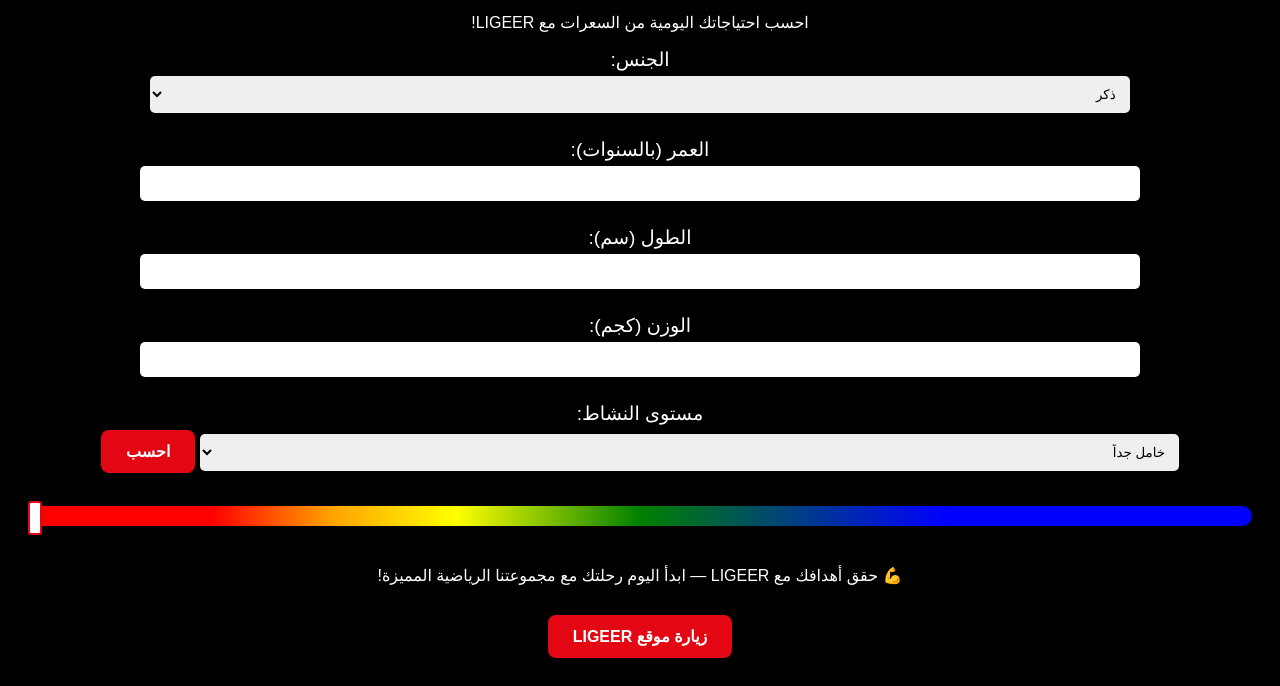
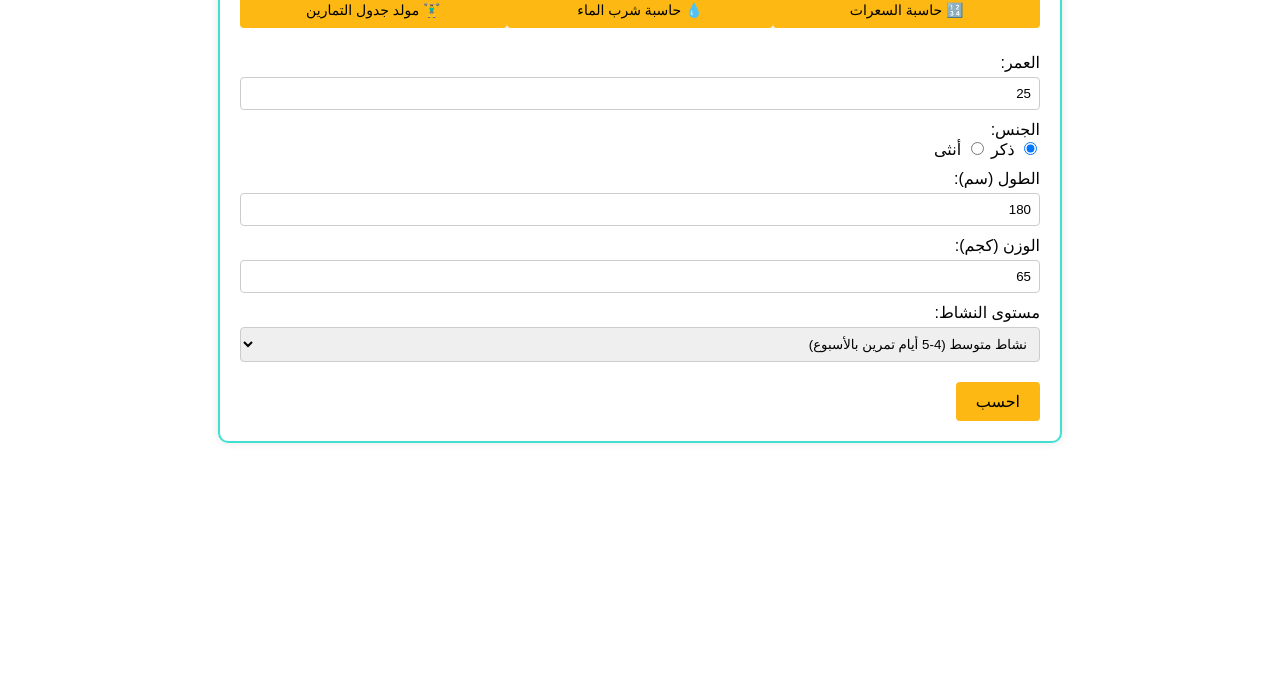
Before and after one commit to ahmed8596/ligeer_calorie_calc, a plain HTML site: page index.html in a window 1280 px wide. Shown: the part 114-800 px from the top of the page. Drawn offline with Linux system fonts and the light colour scheme.

Commit message:
Add files via upload

```diff
--- a/index.html
+++ b/index.html
@@ -2,173 +2,271 @@
 <!DOCTYPE html>
 <html lang="ar" dir="rtl">
 <head>
-    <meta charset="UTF-8" />
+    <meta charset="UTF-8">
     <meta name="viewport" content="width=device-width, initial-scale=1.0"/>
-    <title>🏋️‍♂️ حاسبة السعرات LIGEER</title>
+    <title>مركز الصحة واللياقة - LIGEER</title>
     <style>
         body {
             font-family: Arial, sans-serif;
-            background-color: #000000;
-            color: #FFFFFF;
-            text-align: center;
+            background-color: #ffffff;
+            color: #000000;
             padding: 20px;
+            max-width: 800px;
+            margin: auto;
+            border: 2px solid #40E0D0;
+            border-radius: 10px;
+            box-shadow: 0 0 10px rgba(0,0,0,0.1);
         }
         h1 {
-            color: #E30613;
-            margin-top: 40px;
+            text-align: center;
+            color: #FDB813;
+            margin-bottom: 20px;
+        }
+        .nav-buttons {
+            display: flex;
+            justify-content: space-between;
+            flex-wrap: wrap;
+            margin-bottom: 20px;
+        }
+        .nav-buttons button {
+            background-color: #FDB813;
+            color: #000000;
+            border: none;
+            padding: 10px 15px;
+            margin: 5px 0;
+            cursor: pointer;
+            border-radius: 4px;
+            font-size: 14px;
+            flex: 1 1 30%;
+        }
+        .nav-buttons button:hover {
+            background-color: #f0b400;
         }
         label {
             display: block;
-            margin: 10px 0 5px;
-            font-size: 1.2em;
+            margin-top: 10px;
         }
-        input, select {
-            padding: 10px;
-            width: 80%;
-            margin-bottom: 15px;
+        input[type="number"], select {
+            width: 100%;
+            padding: 8px;
+            margin-top: 5px;
+            border: 1px solid #ccc;
+            border-radius: 4px;
+            box-sizing: border-box;
+        }
+        button.calc-btn {
+            background-color: #FDB813;
+            color: #000000;
+            border: none;
+            padding: 10px 20px;
+            margin-top: 20px;
+            cursor: pointer;
+            border-radius: 4px;
+            font-size: 16px;
+        }
+        button.calc-btn:hover {
+            background-color: #f0b400;
+        }
+        .card {
+            border: 1px solid #ccc;
             border-radius: 5px;
-            border: none;
+            padding: 15px;
+            margin-top: 10px;
+            text-align: center;
+            box-sizing: border-box;
         }
-        button {
-            padding: 12px 25px;
-            background-color: #E30613;
-            color: #FFFFFF;
-            font-weight: bold;
-            border: none;
-            border-radius: 8px;
-            cursor: pointer;
-            font-size: 1em;
+        .advice-list {
+            text-align: right;
+            margin-top: 15px;
         }
-        .result {
-            margin-top: 20px;
-            font-size: 1.3em;
-            color: #FFD700;
+        .advice-list li {
+            margin-bottom: 5px;
+            line-height: 1.6;
         }
         .bmi-bar {
-            margin-top: 20px;
-            height: 20px;
-            background: linear-gradient(to right, red 15%, orange 25%, yellow 35%, green 50%, blue 75%);
             position: relative;
-            border-radius: 10px;
+            height: 30px;
+            background: linear-gradient(to right,
+                #2196F3 18.5%,
+                #4CAF50 24.9%,
+                #FFEB3B 29.9%,
+                #FFC107 34.9%,
+                #FF5722 39.9%,
+                #F44336 100%
+            );
+            border-radius: 15px;
+            overflow: hidden;
+            margin-bottom: 5px;
         }
         .bmi-indicator {
             position: absolute;
-            top: -5px;
-            width: 10px;
-            height: 30px;
-            background-color: #FFFFFF;
-            border: 2px solid #E30613;
-            border-radius: 3px;
+            top: -20px;
+            width: 0;
+            height: 0;
+            border-left: 10px solid transparent;
+            border-right: 10px solid transparent;
+            border-bottom: 15px solid #000000;
         }
-        .footer {
-            margin-top: 30px;
-        }
-        .footer a {
-            display: inline-block;
-            padding: 12px 25px;
-            background-color: #E30613;
-            color: #FFFFFF;
-            text-decoration: none;
-            border-radius: 8px;
-            font-size: 1em;
-            font-weight: bold;
+        .bmi-scale {
+            display: flex;
+            justify-content: space-between;
+            font-size: 12px;
         }
     </style>
 </head>
 <body>
-    <h1>🏋️‍♂️ حاسبة السعرات LIGEER</h1>
-    <p>احسب احتياجاتك اليومية من السعرات مع LIGEER!</p>
+    <h1>مركز الصحة واللياقة - LIGEER</h1>
 
+    <div class="nav-buttons">
+        <button onclick="showSection('calories')">🔢 حاسبة السعرات</button>
+        <button onclick="showSection('water')">💧 حاسبة شرب الماء</button>
+        <button onclick="showSection('workout')">🏋️‍♂️ مولد جدول التمارين</button>
+    </div>
+
+    <!-- حاسبة السعرات -->
+    <div id="calories-section">
         <form id="calorieForm">
-        <label for="gender">الجنس:</label>
-        <select id="gender" required>
-            <option value="male">ذكر</option>
-            <option value="female">أنثى</option>
+            <label for="age">العمر:</label>
+            <input type="number" id="age" value="25" min="15" max="80">
+
+            <label>الجنس:</label>
+            <div class="gender-options">
+                <input type="radio" name="gender" value="male" checked> ذكر
+                <input type="radio" name="gender" value="female"> أنثى
+            </div>
+
+            <label for="height">الطول (سم):</label>
+            <input type="number" id="height" value="180">
+
+            <label for="weight">الوزن (كجم):</label>
+            <input type="number" id="weight" value="65">
+
+            <label for="activity">مستوى النشاط:</label>
+            <select id="activity">
+                <option value="1.2">خامل (بدون تمارين)</option>
+                <option value="1.375">نشاط خفيف (1-3 أيام تمرين بالأسبوع)</option>
+                <option value="1.55" selected>نشاط متوسط (4-5 أيام تمرين بالأسبوع)</option>
+                <option value="1.725">نشاط مكثف (6-7 أيام تمرين بالأسبوع)</option>
+                <option value="1.9">نشاط عالي جداً (تمرين مرتين يومياً)</option>
             </select>
 
-        <label for="age">العمر (بالسنوات):</label>
-        <input type="number" id="age" required>
+            <button type="button" class="calc-btn" onclick="calculateCalories()">احسب</button>
+        </form>
+        <div id="result-calories"></div>
+    </div>
 
-        <label for="height">الطول (سم):</label>
-        <input type="number" id="height" required>
+    <!-- حاسبة شرب الماء -->
+    <div id="water-section" style="display:none;">
+        <form id="waterForm">
+            <label for="water-weight">وزنك (كجم):</label>
+            <input type="number" id="water-weight" value="70" min="30" max="200">
+            <button type="button" class="calc-btn" onclick="calculateWater()">احسب</button>
+        </form>
+        <div id="result-water"></div>
+    </div>
 
-        <label for="weight">الوزن (كجم):</label>
-        <input type="number" id="weight" required>
-
-        <label for="activity">مستوى النشاط:</label>
-        <select id="activity" required>
-            <option value="1.2">خامل جداً</option>
-            <option value="1.375">نشاط خفيف</option>
-            <option value="1.55">نشاط متوسط</option>
-            <option value="1.725">نشاط عالي</option>
-            <option value="1.9">رياضي محترف</option>
+    <!-- مولد جدول التمارين -->
+    <div id="workout-section" style="display:none;">
+        <form id="workoutForm">
+            <label for="goal">هدفك:</label>
+            <select id="goal">
+                <option value="loss">إنقاص الوزن</option>
+                <option value="gain">بناء العضلات</option>
+                <option value="fitness">تحسين اللياقة</option>
             </select>
 
-        <button type="button" onclick="calculateCalories()">احسب</button>
+            <label for="level">مستواك:</label>
+            <select id="level">
+                <option value="beginner">مبتدئ</option>
+                <option value="intermediate">متوسط</option>
+                <option value="advanced">متقدم</option>
+            </select>
+
+            <button type="button" class="calc-btn" onclick="generateWorkout()">أظهر الجدول</button>
         </form>
-
-    <div class="result" id="result"></div>
-    <div class="bmi-bar" id="bmiBar">
-        <div class="bmi-indicator" id="bmiIndicator" style="left: 0%;"></div>
-    </div>
-
-    <div class="footer" style="margin-top: 40px; color: #FFFFFF; font-size: 1em;">
-        💪 حقق أهدافك مع LIGEER — ابدأ اليوم رحلتك مع مجموعتنا الرياضية المميزة!
-    </div>
-
-    <div class="footer">
-        <a href="https://ligeer-lr.com/ar" target="_blank">زيارة موقع LIGEER</a>
+        <div id="result-workout"></div>
     </div>
 
     <script>
-        function calculateCalories() {
-            const gender = document.getElementById('gender').value;
-            const age = parseInt(document.getElementById('age').value);
-            const height = parseInt(document.getElementById('height').value);
-            const weight = parseInt(document.getElementById('weight').value);
-            const activity = parseFloat(document.getElementById('activity').value);
-
-            // BMR
-            let bmr;
-            if (gender === 'male') {
-                bmr = (10 * weight) + (6.25 * height) - (5 * age) + 5;
-            } else {
-                bmr = (10 * weight) + (6.25 * height) - (5 * age) - 161;
+        function showSection(section) {
+            document.getElementById('calories-section').style.display = 'none';
+            document.getElementById('water-section').style.display = 'none';
+            document.getElementById('workout-section').style.display = 'none';
+            document.getElementById(section + '-section').style.display = 'block';
         }
 
-            const tdee = bmr * activity;
-            const maintenance = Math.round(tdee);
+        function calculateCalories() {
+            var age = document.getElementById('age').value;
+            var height = document.getElementById('height').value;
+            var weight = document.getElementById('weight').value;
+            var gender = document.querySelector('input[name="gender"]:checked').value;
+            var activity = document.getElementById('activity').value;
 
-            // BMI
-            const bmi = weight / Math.pow(height / 100, 2);
-            let bmiCategory = '';
-            if (bmi < 18.5) bmiCategory = 'نقص وزن';
-            else if (bmi < 24.9) bmiCategory = 'وزن طبيعي';
-            else if (bmi < 29.9) bmiCategory = 'زيادة وزن';
-            else if (bmi < 34.9) bmiCategory = 'سمنة درجة 1';
-            else if (bmi < 39.9) bmiCategory = 'سمنة درجة 2';
-            else bmiCategory = 'سمنة مفرطة';
+            var heightM = height / 100;
+            var bmi = weight / (heightM * heightM);
+            var idealWeight = 22 * (heightM * heightM);
+            var bmr = (gender == 'male') ? (10 * weight + 6.25 * height - 5 * age + 5) : (10 * weight + 6.25 * height - 5 * age - 161);
+            var calories = bmr * activity;
+            var idealBmr = (gender == 'male') ? (10 * idealWeight + 6.25 * height - 5 * age + 5) : (10 * idealWeight + 6.25 * height - 5 * age - 161);
+            var idealCalories = idealBmr * activity;
+            var bmiPercent = Math.min((bmi / 41.8) * 100, 100);
 
-            // الوزن المثالي (تقريبي)
-            const idealWeight = Math.round(22 * Math.pow(height / 100, 2));
+            document.getElementById('result-calories').innerHTML = `
+                <div class="card">السعرات الحرارية الحالية: <strong>${Math.round(calories)} سعر حراري</strong></div>
+                <div class="card">الوزن المثالي: <strong>${idealWeight.toFixed(2)} كجم</strong></div>
+                <div class="card">السعرات للوصول للوزن المثالي: <strong>${idealCalories.toFixed(2)} سعر حراري</strong></div>
+                <div class="card">
+                    <div class="bmi-bar">
+                        <div class="bmi-indicator" style="right: calc(${bmiPercent}% - 10px);"></div>
+                    </div>
+                    <div class="bmi-scale">
+                        <span>18.5</span>
+                        <span>24.9</span>
+                        <span>29.9</span>
+                        <span>34.9</span>
+                        <span>39.9</span>
+                        <span>41.8</span>
+                    </div>
+                </div>
+            `;
+        }
 
-            // السعرات للوصول للوزن المثالي
-            const idealBmr = (gender === 'male') ?
-                (10 * idealWeight) + (6.25 * height) - (5 * age) + 5 :
-                (10 * idealWeight) + (6.25 * height) - (5 * age) - 161;
+        function calculateWater() {
+            var weight = document.getElementById('water-weight').value;
+            var waterMl = weight * 35;
+            var waterL = waterMl / 1000;
+            document.getElementById('result-water').innerHTML = `
+                <div class="card">
+                    تحتاج إلى شرب تقريباً: <strong>${waterL.toFixed(2)} لتر</strong> ماء يومياً.
+                </div>
+            `;
+        }
 
-            const idealTdee = Math.round(idealBmr * activity);
+        function generateWorkout() {
+            var goal = document.getElementById('goal').value;
+            var level = document.getElementById('level').value;
+            var plan = "";
 
-            document.getElementById('result').innerHTML = `
-                🧮 <strong>BMI:</strong> ${bmi.toFixed(1)} (${bmiCategory})<br>
-                🎯 <strong>الوزن المثالي:</strong> ${idealWeight} كجم<br>
-                🔥 <strong>السعرات الحالية:</strong> ${maintenance} سعرة حرارية/يوم<br>
-                🏆 <strong>السعرات المطلوبة للوصول للوزن المثالي:</strong> ${idealTdee} سعرة حرارية/يوم
+            if (goal == "loss") {
+                if (level == "beginner") plan = "3 أيام كارديو + 2 أيام تمارين مقاومة.";
+                else if (level == "intermediate") plan = "4 أيام كارديو + 3 أيام مقاومة.";
+                else plan = "5 أيام كارديو + 3 أيام مقاومة + HIIT.";
+            } else if (goal == "gain") {
+                if (level == "beginner") plan = "3 أيام تمارين مقاومة لكامل الجسم.";
+                else if (level == "intermediate") plan = "4 أيام تقسيم عضلي (صدر-ظهر-أرجل-أكتاف).";
+                else plan = "5-6 أيام مقاومة + يوم كارديو خفيف.";
+            } else {
+                if (level == "beginner") plan = "3 أيام كارديو + 2 أيام مقاومة خفيفة.";
+                else if (level == "intermediate") plan = "4 أيام كارديو + 3 أيام مقاومة.";
+                else plan = "5 أيام كارديو + 3 أيام مقاومة + مرونة.";
+            }
+
+            document.getElementById('result-workout').innerHTML = `
+                <div class="card">
+                    <strong>خطة التمارين:</strong>
+                    <div style="margin-top: 10px;">${plan}</div>
+                </div>
             `;
-
-            // تحديث مؤشر الـ BMI Bar
-            let bmiPercent = Math.min(100, Math.max(0, ((bmi / 40) * 100)));
-            document.getElementById('bmiIndicator').style.left = bmiPercent + '%';
         }
     </script>
 </body>
```
Lines whose indentation alone changed are shown as unchanged.
